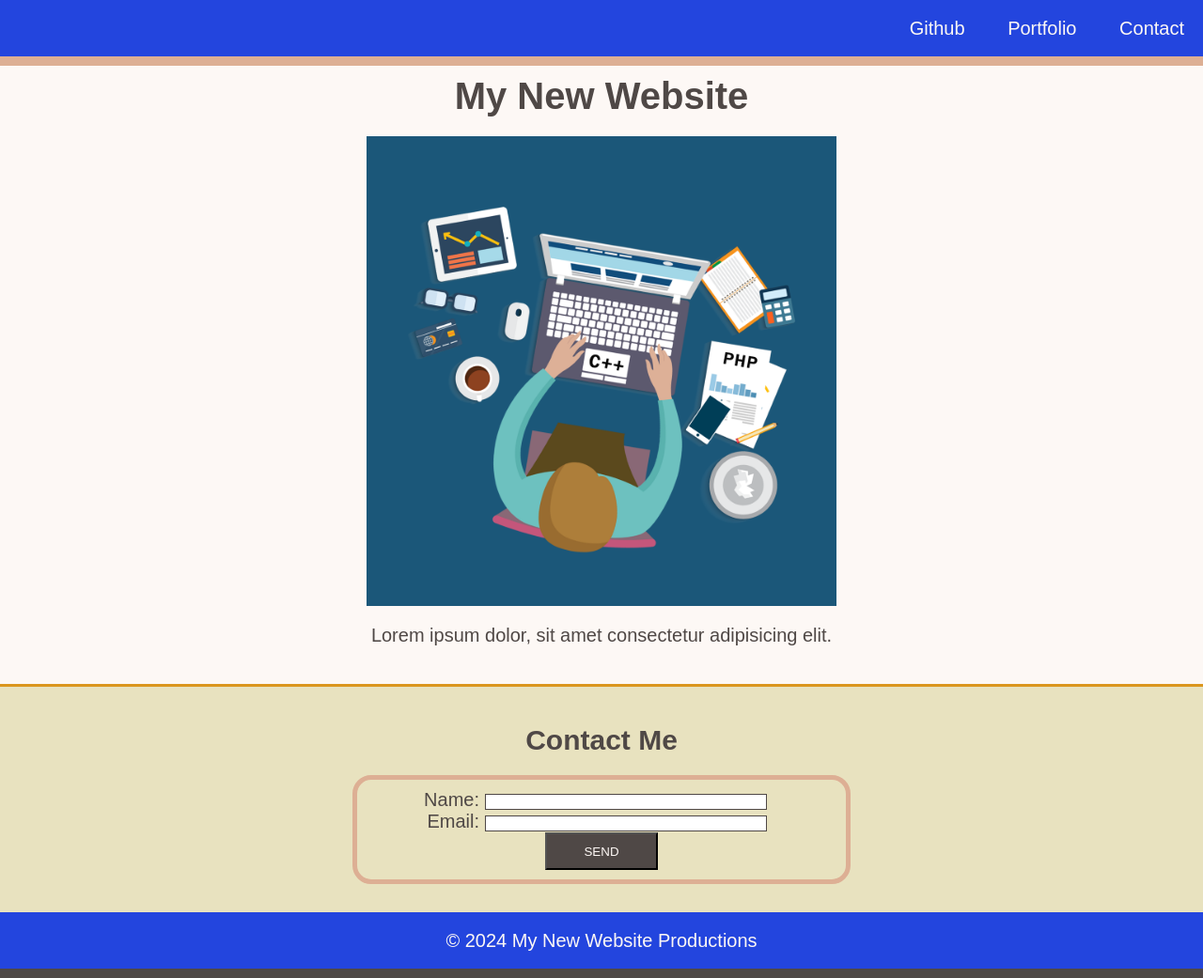
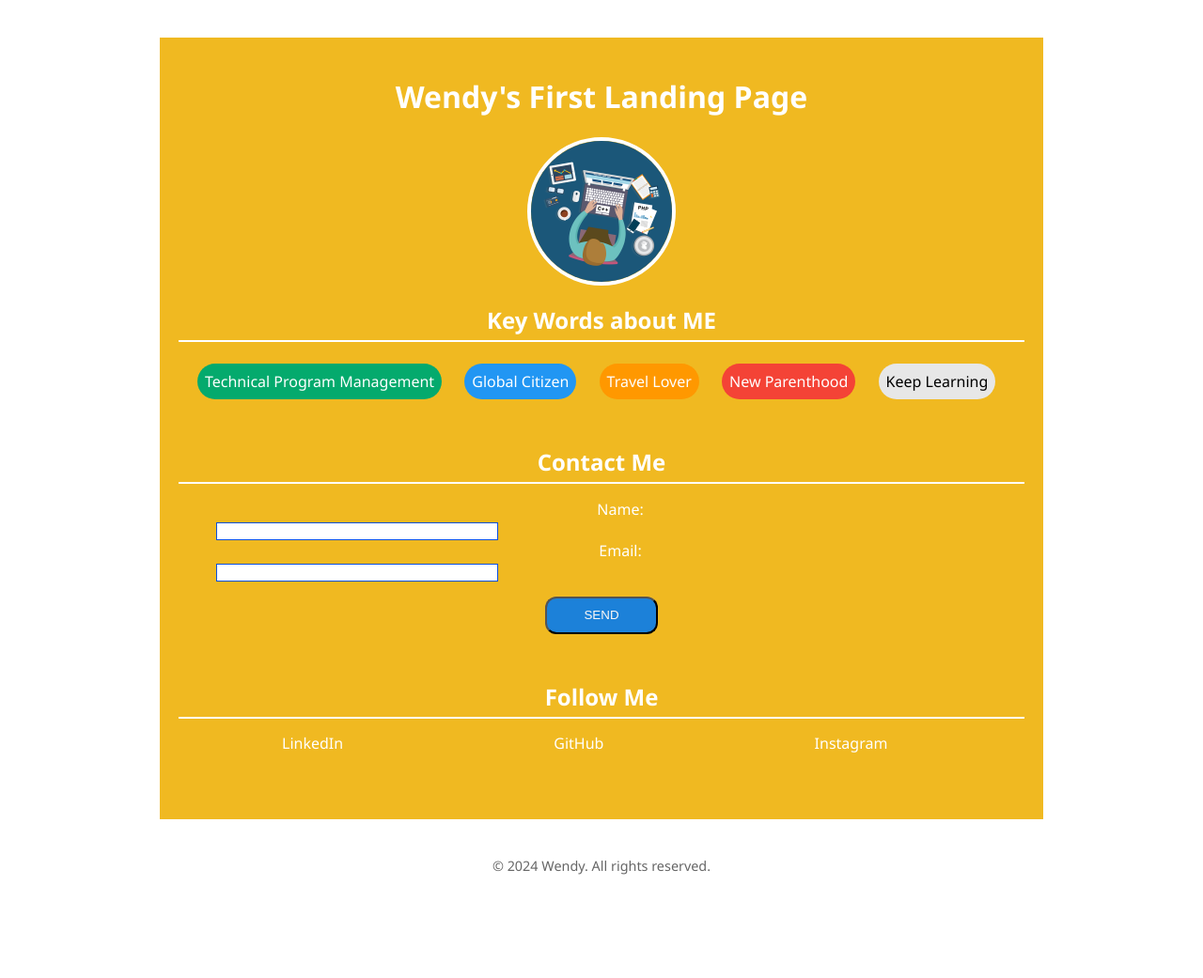
Before and after one commit to Wendyydxiao/Mini-project-First-Week-30May, a plain HTML site: page index.html in a window 1280 px wide. Shown: the whole page at 94% size. After the commit the page ends 945 px from the top, so only its background shows below. Drawn offline with Linux system fonts and the light colour scheme.

Commit message:
update html & css

```diff
--- a/css/style.css
+++ b/css/style.css
@@ -1,95 +1,84 @@
-/* Universal Selector */
-* {
-  margin:0;
-  padding:0;
+
+body {
+  font-family: 'Amatic SC',Segoe UI, Tahoma, Geneva, Verdana, sans-serif;
+  background-color: #ffffff;
+  color: #ffffff;
+  margin: 0;
+  padding: 0;
 }
 
-/* Element Selectors */
-body {
-  position: relative;
-  font-family: "Copperplate",sans-serif;
-  font-size: 20px;
-  background-color: #FDF8F5;
-  color: #4F4846;
+.container {
+  max-width: 900px;
+  margin: 40px auto;
+  padding: 20px;
+  background-color: #efb30be8;
 }
 
-h1,
-h2 {
-  margin: 20px;
+h1 {
+  color: #ffffff;
+  text-align: center;
 }
 
-main {
-  padding: 60px 0;
+.profile-pic {
+  display: block;
+  margin: 0 auto 20px;
+  width: 150px;
+  height: 150px;
+  border-radius: 50%;
+  object-fit: cover;
+  border: 4px solid #ffffff;
 }
 
-li {
-  display: inline;
-  padding: 0px 20px;
-  text-decoration: none;
+.section {
+  margin-bottom: 50px;
 }
 
-a {
-  text-decoration: none;
-  color: #FDF8F5;
+.section h2 {
+  border-bottom: 2px solid #ffffff;
+  padding-bottom: 5px;
+  margin-bottom: 15px;
+  color: #ffffff;
+  text-align:center;
 }
 
-header,
-footer {
-  height: 60px;
-  width: 100%;
-  line-height: 60px;
-  background-color: #2345de;
+.social-links a {
+  text-decoration: none;
+  color: #ffffff;
+  margin: 110px;
+  align-items:center;
+  justify-content:center;
 }
 
-header {
-  position: fixed;
-  border-bottom: 10px solid #DDAF94;
+.tag-cloud {
+  display: inline-block;
+  color: white;
+  padding: 8px;
+  border-radius: 25px;
+  margin-top: 8px;
+  background-color: #2196F3;
+  margin-left: 20px;
+
 }
 
-footer {
-  position: absolute;
-  margin-top: 0;
-  bottom: 0;
-  border-bottom: 10px solid #4F4846;
-  color: #FDF8F5;
+.one {background-color: #04AA6D;} /* Green */
+.two {background-color: #2196F3;} /* Blue */
+.three {background-color: #ff9800;} /* Orange */
+.four {background-color: #f44336;} /* Red */
+.five {background-color: #e7e7e7; color: black;} /* Gray */
+
+.text-right {
+  display:block;
+  text-align: center;
 }
-
-figure {
-  margin-bottom: 40px;
-}
-
-img {
-  display: block;
-  margin: 20px auto;
-  width: 500px;
-}
-
-section {
-  margin-bottom: 0;
-  padding: 20px 10px 40px 10px;
-  border-top: 3px solid #db961e;
-  background-color:  #e8e2bf;
-}
-
-form {
-  /* Center the form on the page */
-  margin: 0 auto;
-  width: 500px;
-  padding: 10px;
-  border: 5px solid #DDAF94;
-  border-radius: 20px;
-}
-
-label {
-  display: inline-block;
-  width: 100px;
+.text-center {
+  text-align: center;
 }
 
 input,
 textarea {
   box-sizing: border-box;
   width: 300px;
-  border: 1px solid #4F4846;
+  border: 1px solid #0c4fe0;
 }
 
 textarea {
@@ -100,15 +89,14 @@ textarea {
 button {
   height: 40px;
   width: 120px;
-  background-color: #4F4846;
+  background-color: #1c81d9;
   color: #FDF8F5;
+  border-radius: 12px;
 }
 
-/* Class Selectors */
-.text-center {
-  text-align: center;
-}
-
-.text-right {
-  text-align: right;
-}
+.footer {
+    text-align: center;
+    margin-top: 30px;
+    font-size: 0.9em;
+    color: #666;
+  }
--- a/index.html
+++ b/index.html
@@ -1,52 +1,56 @@
 <!DOCTYPE html>
-<html lang="en-US">
+<html lang="en">
 <head>
     <meta charset="UTF-8">
     <meta name="viewport" content="width=device-width, initial-scale=1.0">
     <link rel="stylesheet" type="text/css" href="./css/style.css">
-  <title>My Landing Page</title>
+    <title>Wendy's First Landing Page</title>
+    <style>
+
+    </style>
 </head>
 
 <body>
-  <header>
-    <nav class="text-right">
-      <ul>
-        <li> <a href="https://github.com/Wendyydxiao">Github</a></li>
-        <li> <a href="#">Portfolio</a></li>
-        <li> <a href="#contact">Contact</a></li>
-      </ul>
-    </nav>
-  </header>
 
-  <main>
-    <h1 class="text-center">My New Website</h1>
-    <figure>
-      <img src="./css/assets/image-2.png" alt="Graphic with Coming Soon text">
-      <figcaption class="text-center">Lorem ipsum dolor, sit amet consectetur adipisicing elit.</figcaption>
-    </figure>
-    <section id="contact">
-      <h2 class="text-center">Contact Me</h2>
+    <div class="container">
+        <h1>Wendy's First Landing Page</h1>
+        <img src="./css/assets/image-2.png" alt="Profile Picture" class="profile-pic">
+
+        <div class="section">
+            <h2>Key Words about ME</h2>
+            <span class="tag-cloud one">Technical Program Management</span>
+            <span class="tag-cloud two ">Global Citizen</span>
+            <span class="tag-cloud three">Travel Lover</span>
+            <span class="tag-cloud four">New Parenthood</span>
+            <span class="tag-cloud five">Keep Learning</span>
+        </div>
+
+        <div class="contact-info section">
+            <h2>Contact Me</h2>
             <form>
                 <ul>
-          <li>
                     <label class="text-right" for="name">Name:</label>
                     <input type="text" id="name" name="user-name">
-          </li>
-          <li>
+
                     <label class="text-right" for="email">Email:</label>
                     <input type="text" id="email" name="user-email">
-          </li>
                 </ul>
                 <div class="text-center">
                   <button type="submit">SEND</button>
                 </div>
               </form>
-    </section>
-  </main>
+        </div>
 
-  <footer class="text-center">
-    © 2024 My New Website Productions
-  </footer>
+        <div class="social-links section">
+            <h2>Follow Me</h2>
 
+            <a href="https://www.linkedin.com/in/wendy-xiao-6b9457117/" target="_blank">LinkedIn</a>
+            <a href="https://github.com/Wendyydxiao" target="_blank">GitHub</a>
+            <a href="https://www.instagram.com/dinggggy/?hl=en" target="_blank">Instagram</a>
+        </div>
+    </div>
+    <div class="footer">
+        <p>&copy; 2024 Wendy. All rights reserved.</p>
+    </div>
 </body>
 </html>
```
Also changed, not shown: test.html (deleted, +0 -56 lines). Lines whose indentation alone changed are shown as unchanged.
